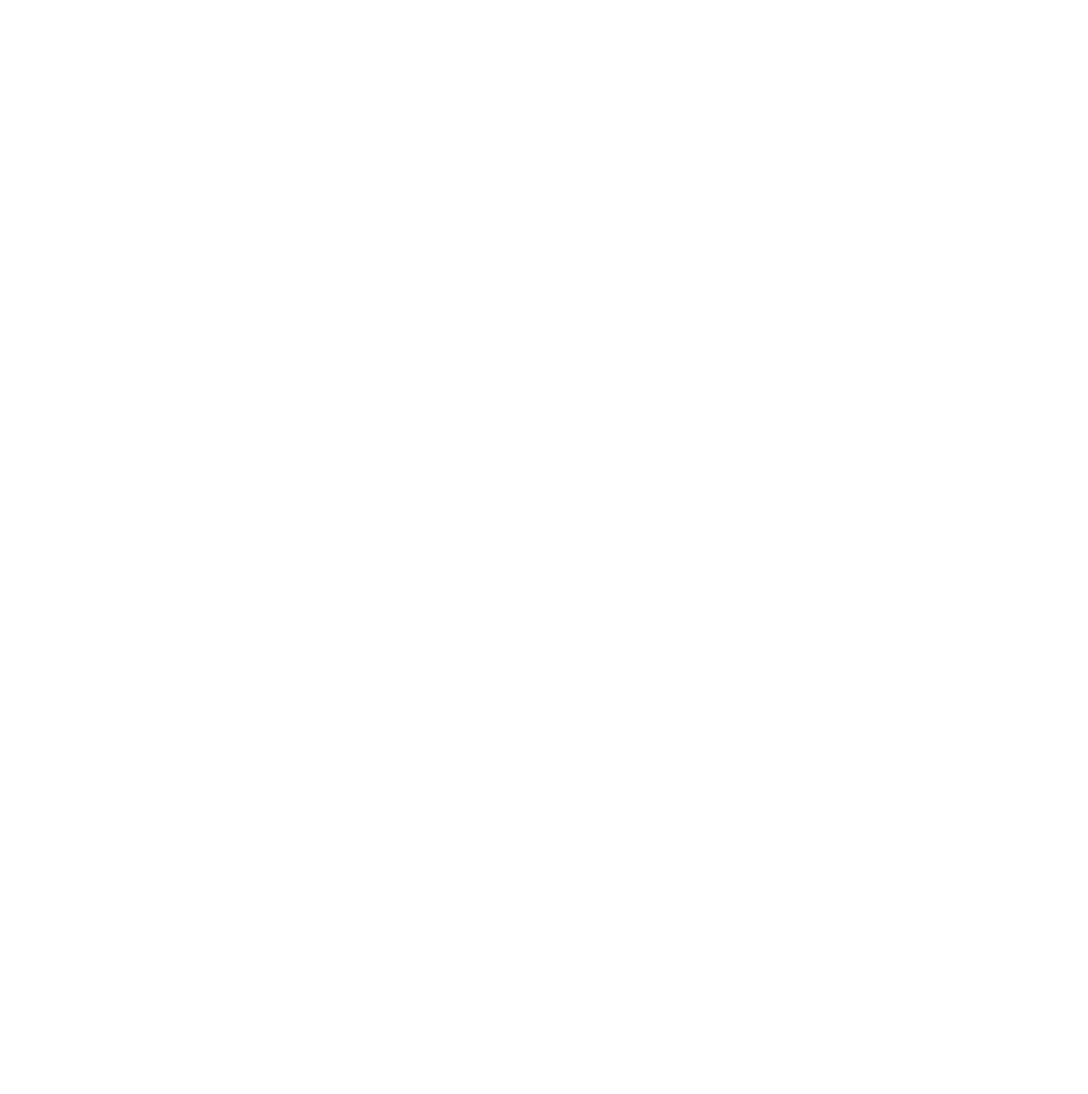
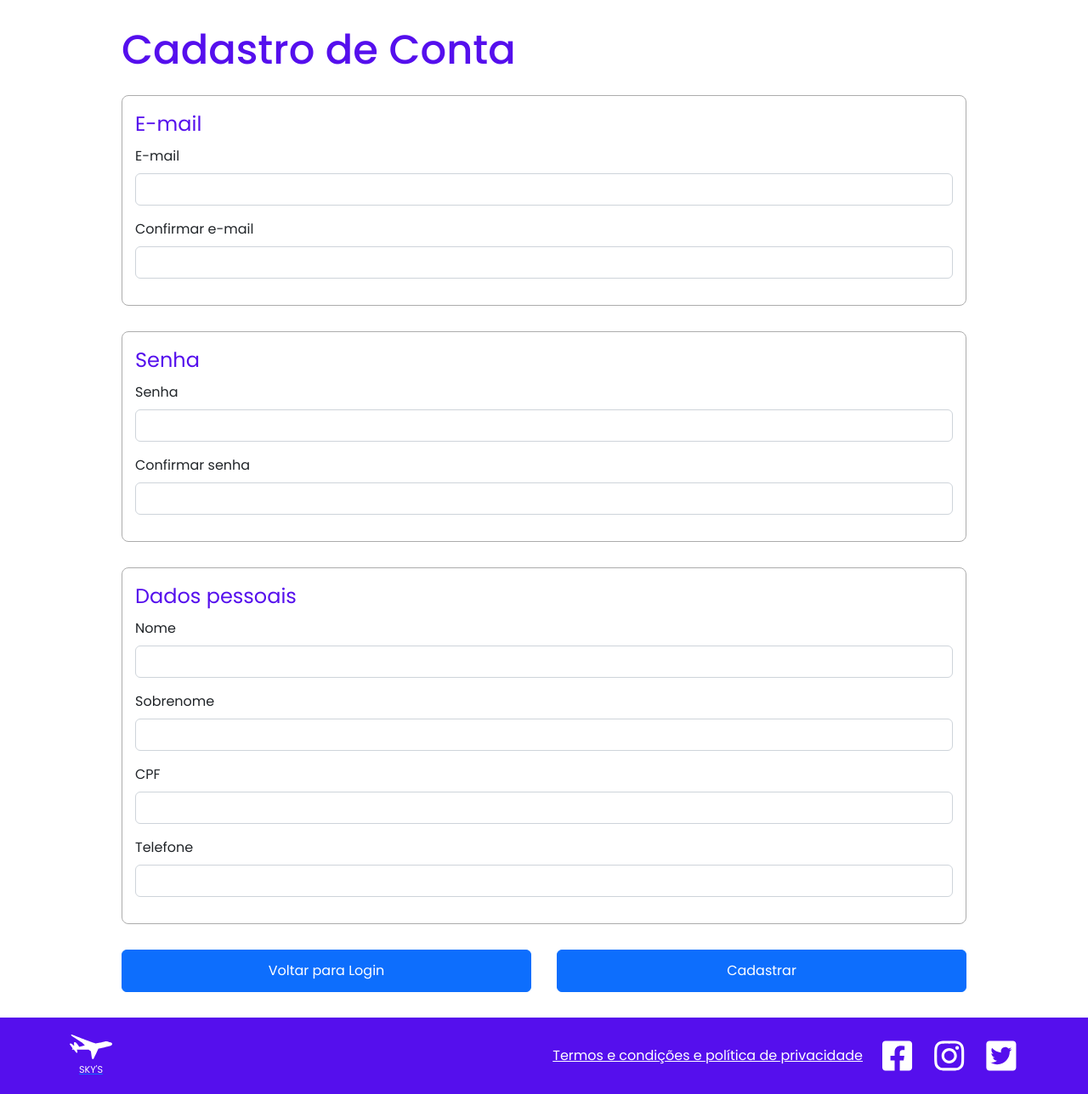
Before and after one commit to F-Gabriel-Braga/skys, a React (Create React App) app: page /signup in a window 1280 px wide. Before the commit this address had no page. Shown: the whole page at 85% size. Before the commit the page ends 800 px from the top, so only its background shows below. Built offline with nearby package versions, Linux system fonts and the light colour scheme; the HTML template or start-up script is replaced by a standard one.

Commit message:
create page signup

```diff
--- a/src/App.jsx
+++ b/src/App.jsx
@@ -3,6 +3,7 @@
 import Root from "./screens/Root";
 import Signin from "./screens/Signin";
 import Home from "./screens/Home";
+import Signup from "./screens/Signup";
 
 function App() {
   return (
@@ -11,6 +12,7 @@
         <Routes>
           <Route path="/access" element={<Access />} />
           <Route path="/signin" element={<Signin />} />
+          <Route path="/signup" element={<Signup />} />
           <Route path="/" element={<Root />}>
             <Route path="/" element={<Home />} />
           </Route>
--- a/src/components/Footer/index.jsx
+++ b/src/components/Footer/index.jsx
@@ -1,5 +1,6 @@
 import "./style.css";
 import logo from "../../assets/images/skys.svg";
+import { Link } from "react-router-dom";
 import facebo from "../../assets/icons/facebook-square.svg";
 import instag from "../../assets/icons/instagram.svg";
 import twiter from "../../assets/icons/twitter-square.svg";
@@ -8,10 +9,10 @@
     return (
         <header className="footer">
             <div className="container d-flex justify-content-between align-items-center">
-                <a href="#" className="logo">
+                <Link to="/" className="logo">
                     <img src={logo} alt="Logo" />
                     <span>SKY'S</span>
-                </a>
+                </Link>
                 <div className="nav">
                     <a href="">Termos e condições e política de privacidade</a>
                     <a href="">
--- a/src/components/Header/index.jsx
+++ b/src/components/Header/index.jsx
@@ -1,17 +1,15 @@
 import "./style.css";
 import logo from "../../assets/images/skys.svg";
-import facebo from "../../assets/icons/facebook-square.svg";
-import instag from "../../assets/icons/instagram.svg";
-import twiter from "../../assets/icons/twitter-square.svg";
+import { Link } from "react-router-dom";
 
 export default function Header() {
     return (
         <header className="header">
             <div className="container d-flex justify-content-between align-items-center">
-                <a href="#" className="logo">
+                <Link to="/" className="logo">
                     <img src={logo} alt="Logo" />
                     <span>SKY'S</span>
-                </a>
+                </Link>
                 <div className="nav">
                     <a href="">Consultar Voos</a>
                     <a href="">Reservar Viagens</a>
--- a/src/index.css
+++ b/src/index.css
@@ -6,3 +6,14 @@
     box-sizing: border-box;
     font-family: 'Poppins', sans-serif;
 }
+
+h1 {
+    font-size: 3rem;
+    color: #550FED;
+}
+
+.sec {
+    width: clamp(300px, 80%, 1100px);
+    padding: 30px 15px;
+    margin: 0 auto;
+}
--- a/src/screens/Access/index.jsx
+++ b/src/screens/Access/index.jsx
@@ -2,6 +2,7 @@
 import background from "../../assets/images/urban.jpg";
 import { Button } from "react-bootstrap";
 import Footer from "../../components/Footer";
+import { Link } from "react-router-dom";
 
 export default function Access() {
     return (
@@ -10,8 +11,8 @@
                 {/* Imagem de <a href="https://br.freepik.com/fotos-gratis/vista-aerea-complexa-da-cidade_14481982.htm#query=s%C3%A3o%20paulo&position=0&from_view=search&track=ais">Freepik</a> */}
                 <div className="options">
                     <h2>Acesse agora</h2>
-                    <Button>Acesse com e-mail</Button>
-                    <Button>Cadastre-se</Button>
+                    <Button as={Link} to="/signin">Acesse com e-mail</Button>
+                    <Button as={Link} to="/signup">Cadastre-se</Button>
                 </div>
             </div>
             <Footer />
--- a/src/screens/Access/style.css
+++ b/src/screens/Access/style.css
@@ -26,7 +26,10 @@
     color: white;
 }
 
-.access .options button {
+.access .options a {
     width: 100%;
     height: 50px;
+    display: flex;
+    align-items: center;
+    justify-content: center;
 }
--- /dev/null
+++ b/src/screens/Signup/index.jsx
@@ -0,0 +1,70 @@
+import "./style.css";
+import { Button, Form } from "react-bootstrap";
+import Footer from "../../components/Footer";
+import { Link } from "react-router-dom";
+
+export default function Signup() {
+    return (
+        <>
+            <div className="signup">
+                <div className="sec">
+                    <h1>Cadastro de Conta</h1>
+                    <Form className="mt-4">
+                        <fieldset>
+                            <legend>E-mail</legend>
+                            <Form.Group className="mb-3">
+                                <Form.Label>E-mail</Form.Label>
+                                <Form.Control type="email" />
+                            </Form.Group>
+                            <Form.Group className="mb-3">
+                                <Form.Label>Confirmar e-mail</Form.Label>
+                                <Form.Control type="email" />
+                            </Form.Group>
+                        </fieldset>
+
+                        <fieldset>
+                            <legend>Senha</legend>
+                            <Form.Group className="mb-3">
+                                <Form.Label>Senha</Form.Label>
+                                <Form.Control type="password" />
+                            </Form.Group>
+                            <Form.Group className="mb-3">
+                                <Form.Label>Confirmar senha</Form.Label>
+                                <Form.Control type="password" />
+                            </Form.Group>
+                        </fieldset>
+
+                        <fieldset>
+                            <legend>Dados pessoais</legend>
+                            <Form.Group className="mb-3">
+                                <Form.Label>Nome</Form.Label>
+                                <Form.Control type="text" />
+                            </Form.Group>
+                            <Form.Group className="mb-3">
+                                <Form.Label>Sobrenome</Form.Label>
+                                <Form.Control type="text" />
+                            </Form.Group>
+                            <Form.Group className="mb-3">
+                                <Form.Label>CPF</Form.Label>
+                                <Form.Control type="text" />
+                            </Form.Group>
+                            <Form.Group className="mb-3">
+                                <Form.Label>Telefone</Form.Label>
+                                <Form.Control type="tel" />
+                            </Form.Group>
+                        </fieldset>
+                        <div className="double">
+                            <Button as={Link} to="/signin">
+                                Voltar para Login
+                            </Button>
+                            <Button type="submit">
+                                Cadastrar
+                            </Button>
+                        </div>
+                    </Form>
+                </div>
+            </div>
+            <Footer />
+        </>
+    );
+}
--- /dev/null
+++ b/src/screens/Signup/style.css
@@ -0,0 +1,27 @@
+.signup fieldset {
+    padding: 15px;
+    border: 1px solid #acacac;
+    border-radius: 8px;
+    margin-bottom: 30px;
+}
+
+.signup fieldset legend {
+    color: #550FED;
+    font-size: 1.5rem;
+}
+
+.double {
+    display: flex;
+    justify-content: space-between;
+    align-items: center;
+    gap: 30px;
+}
+
+.double a,
+.double button {
+    width: 50%;
+    height: 50px;
+    display: flex;
+    align-items: center;
+    justify-content: center;
+}
```
